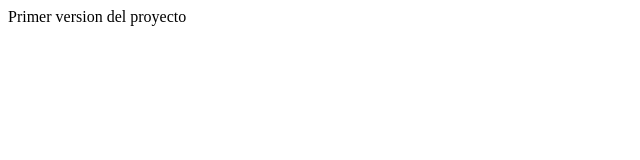
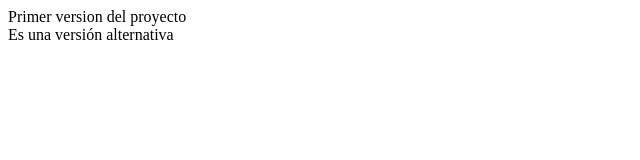
Before and after one commit to utsem/git, a plain HTML site: page web/index.html in a window 1280 px wide. Shown: the whole page, without its empty margins (0-640 px from the left). Drawn offline with Linux system fonts and the light colour scheme.

Commit message:
Nuevo cambio en versión alterna
Se agrego un texto nuevo

```diff
--- a/web/index.html
+++ b/web/index.html
@@ -12,5 +12,6 @@ and open the template in the editor.
     </head>
     <body>
         <div>Primer version del proyecto</div>
+        <div>Es una versión alternativa</div>
     </body>
 </html>
```
